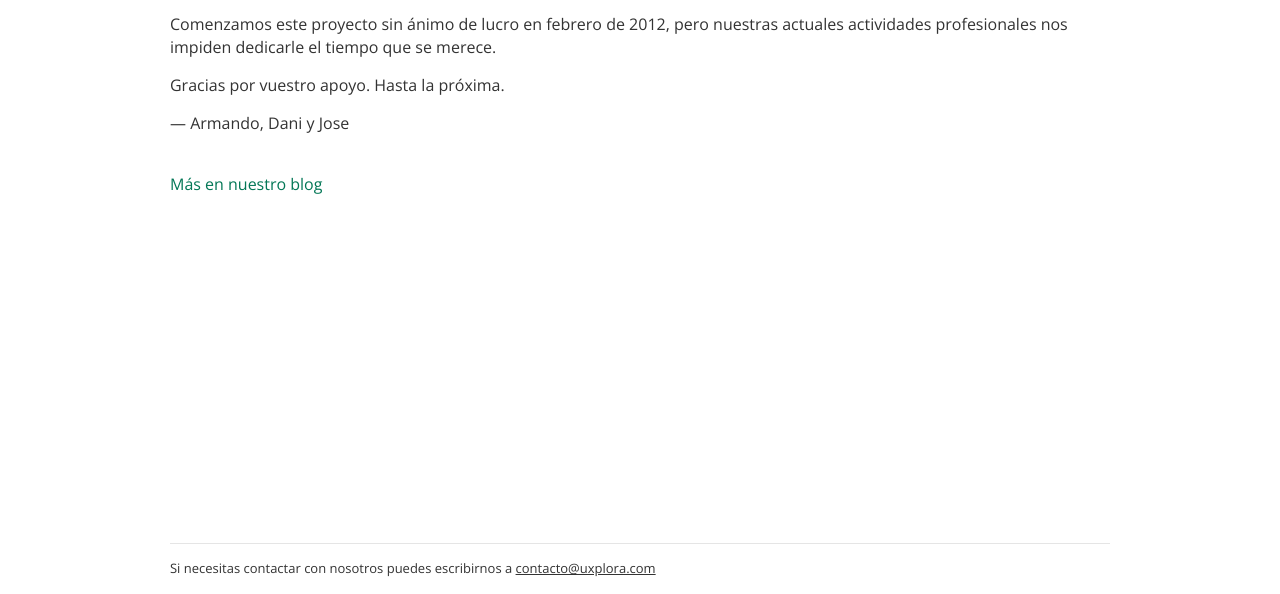
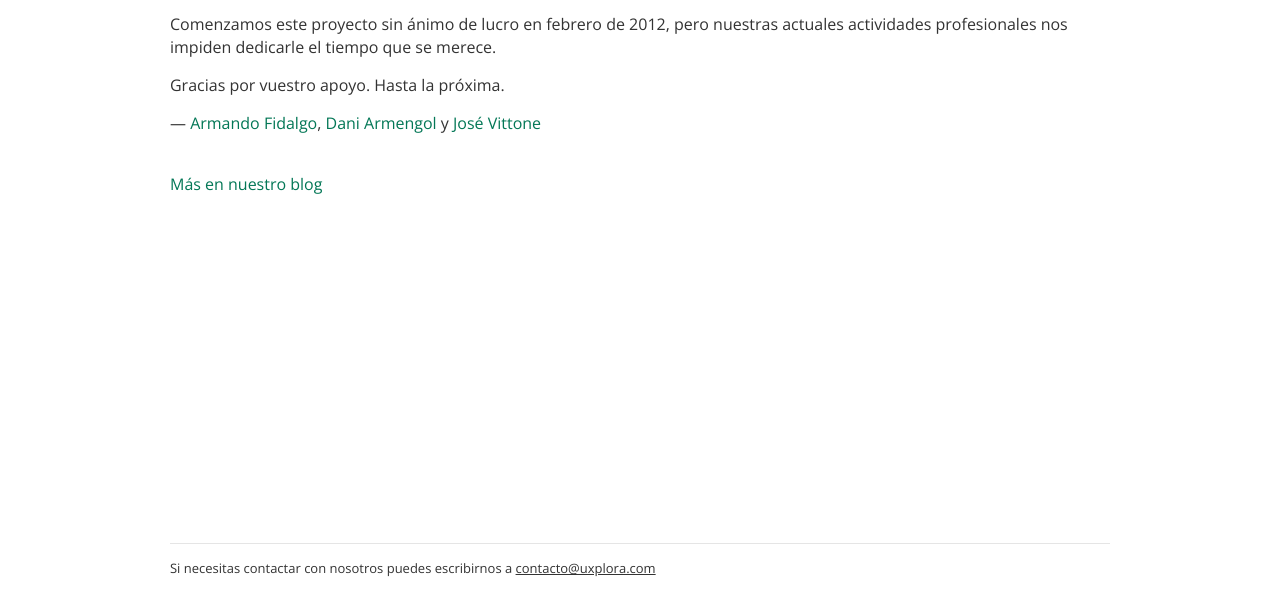
Before and after one commit to darmengol/UXPLORA, a plain HTML site: page index.html in a window 1280 px wide. Shown: the part 207-801 px from the top of the page. Drawn offline with nearby package versions, Linux system fonts and the light colour scheme.

Commit message:
Update index.html
Added team links.

```diff
--- a/index.html
+++ b/index.html
@@ -54,7 +54,7 @@
 	      <p>Después de <b>6 años</b> y casi <b>3000 ofertas</b> de un millar de empresas, es hora de decir adiós.</p>
 	      <p>Comenzamos este proyecto sin ánimo de lucro en febrero de 2012, pero nuestras actuales actividades profesionales nos impiden dedicarle el tiempo que se merece.</p>
 	      <p>Gracias por vuestro apoyo. Hasta la próxima.</p>
-	      <p>— Armando, Dani y Jose</p>
+	      <p>— <a href="https://www.linkedin.com/in/armando-fidalgo-6776271/">Armando Fidalgo</a>, <a href="https://daniarmengol.com/">Dani Armengol</a> y <a href="http://twitter.com/josevittone">José Vittone</a></p>
 	      <p><br /><a href="http://blog.uxplora.com/post/171551386000/es-hora-de-decir-adi%C3%B3s">Más en nuestro blog</a></p>
             </section>
         </div>
```
